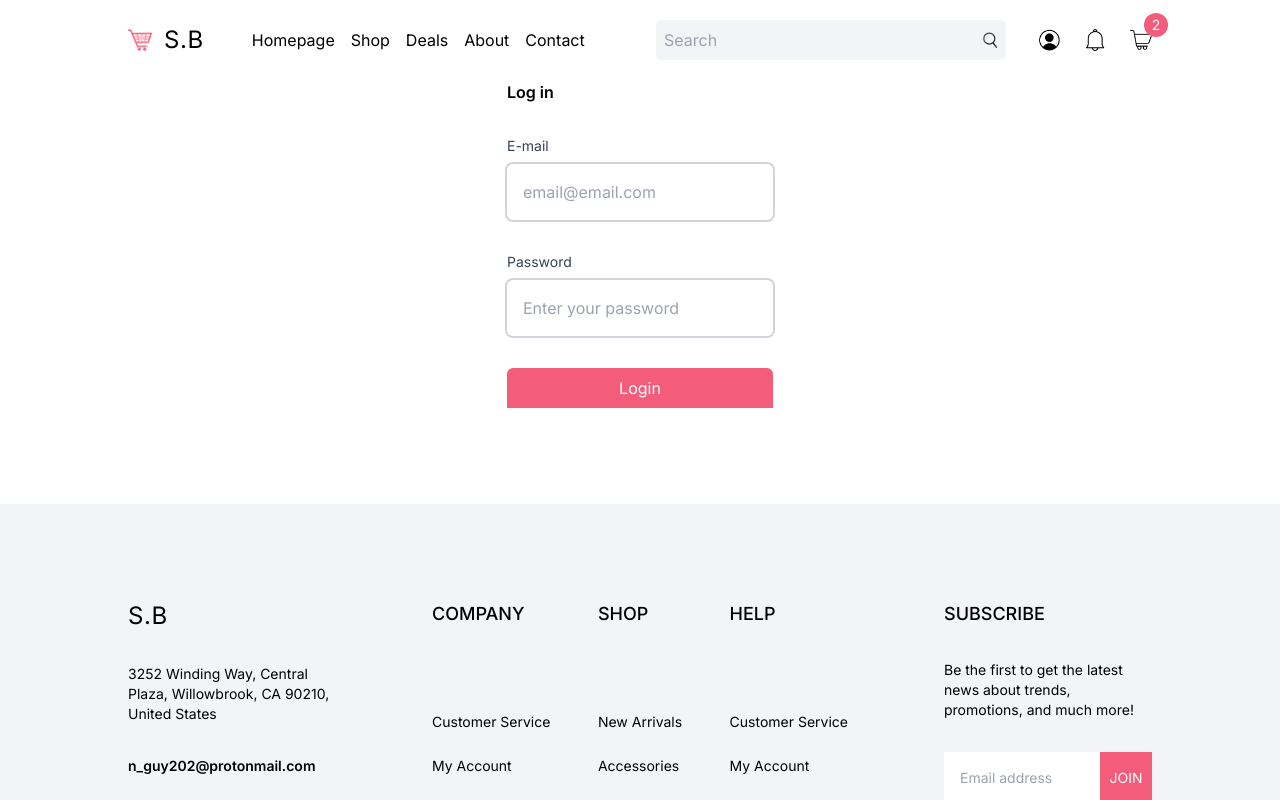
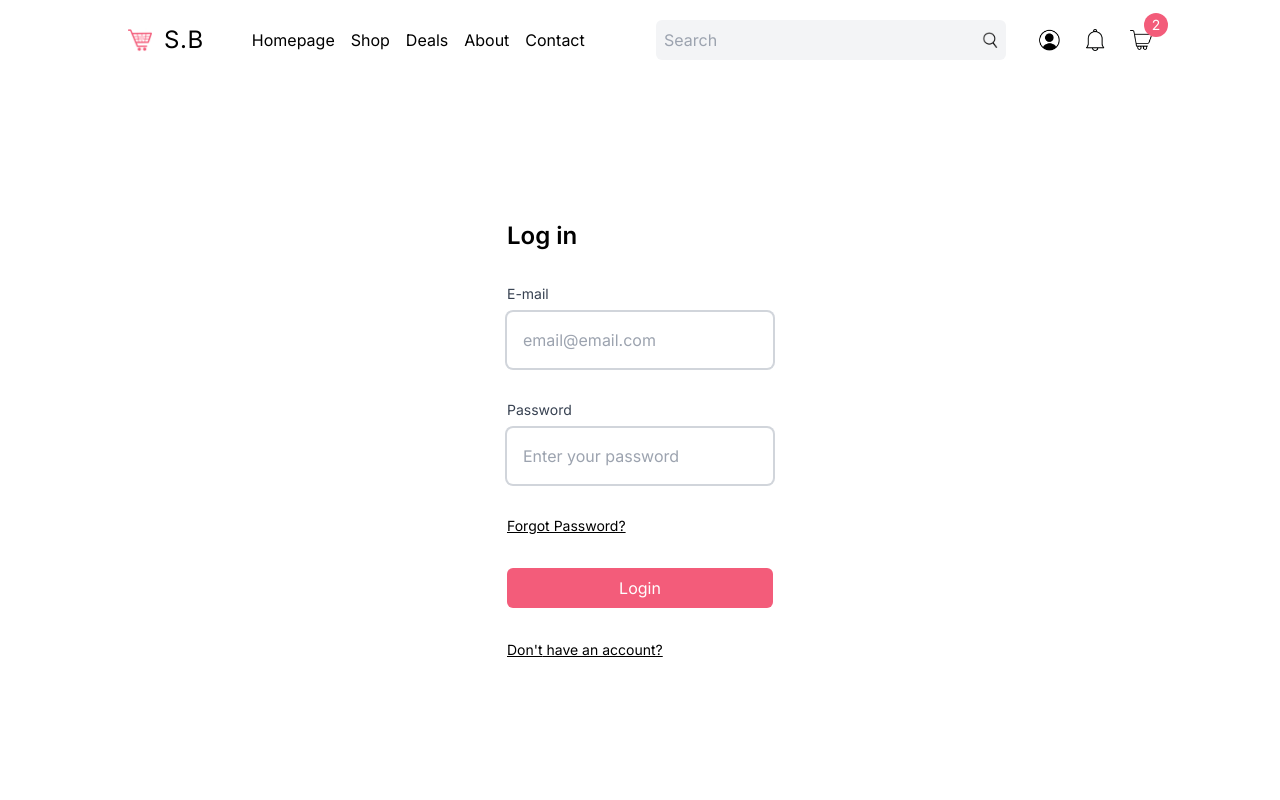
Before and after one commit to ngabonzizaguy/Hamanhig_Ecom, a Next.js app: page /login in a window 1280 px wide. Shown: the top 800 px of the page. Built offline with nearby package versions, Linux system fonts and the light colour scheme; no server answers; what @wix/sdk would draw is missing.

Commit message:
authentication with wix's-managed login option

```diff
--- a/src/app/login/page.tsx
+++ b/src/app/login/page.tsx
@@ -17,7 +17,7 @@ const LoginPage = () => {
   const [email, setEmail] = useState("");
   const [password, setPassword] = useState("");
   const [emailCode, setEmailCode] = useState("");
-  const [isLoading, setIsLoading] = useState("");
+  const [isLoading, setIsLoading] = useState(false);
   const [error, setError] = useState("");
   const [message, setMessage] = useState("");
 
@@ -41,9 +41,9 @@ const LoginPage = () => {
   const wixClient = useWixClient();
 
   return (
-    <div className="h-[calc(100vh - 80px)] px-4 md:px-8 lg:px-16 xl:px-32 2xl:px-64 flex items-center justify-center">
+    <div className="h-[calc(100vh-80px)] px-4 md:px-8 lg:px-16 xl:px-32 2xl:px-64 flex items-center justify-center">
       <form className="flex flex-col gap-8">
-        <h1 className="text-2sl font-semibold">{formTitle}</h1>
+        <h1 className="text-2xl font-semibold">{formTitle}</h1>
         {mode === MODE.REGISTER ? (
           <div className="flex flex-col gap-2">
             <label className="text-sm text-gray-700">Username</label>
@@ -87,7 +87,34 @@ const LoginPage = () => {
             />
           </div>
         ) : null}
-        <button className="bg-theme1 text-white p-2 rounded-t-md disabled:bg-pink-200 disabled:cursor-not-allowed">{buttonTitle}</button>
+        {mode === MODE.LOGIN && (
+          <div className="text-sm underline cursor-pointer" onClick={() => setMode(MODE.RESET_PASSWORD)}>
+            Forgot Password?
+          </div>
+        )}
+        <button
+          className="bg-theme1 text-white p-2 rounded-md disabled:bg-pink-200 disabled:cursor-not-allowed"
+          disabled={isLoading}
+        >
+          {isLoading ? "Loading..." : buttonTitle}
+        </button>
+        {error && <div className="text-red-600">{error}</div>}
+        {mode === MODE.LOGIN && (
+          <div className="text-sm underline cursor-pointer" onClick={() => setMode(MODE.REGISTER)}>
+            {"Don't"} have an account?
+          </div>
+        )}
+        {mode === MODE.REGISTER && (
+          <div className="text-sm underline cursor-pointer" onClick={() => setMode(MODE.LOGIN)}>
+            Have an account?
+          </div>
+        )}
+        {mode === MODE.RESET_PASSWORD && (
+          <div className="text-sm underline cursor-pointer" onClick={() => setMode(MODE.LOGIN)}>
+            Go back to Login
+          </div>
+        )}
+        {message && <div className="text-green-600 text-sm">{message}</div>}
       </form>
     </div>
   );
```
Lines whose indentation alone changed are shown as unchanged.
